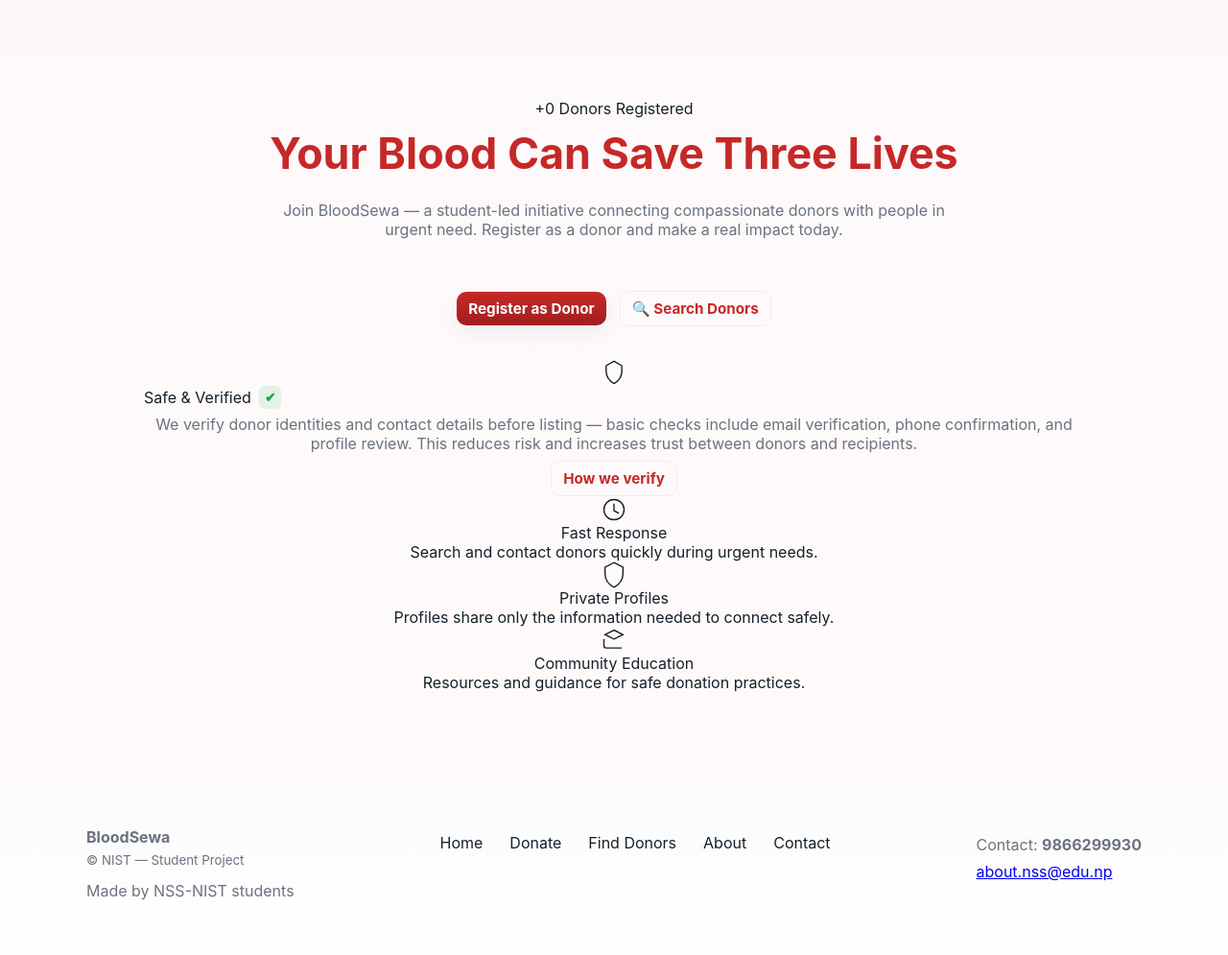
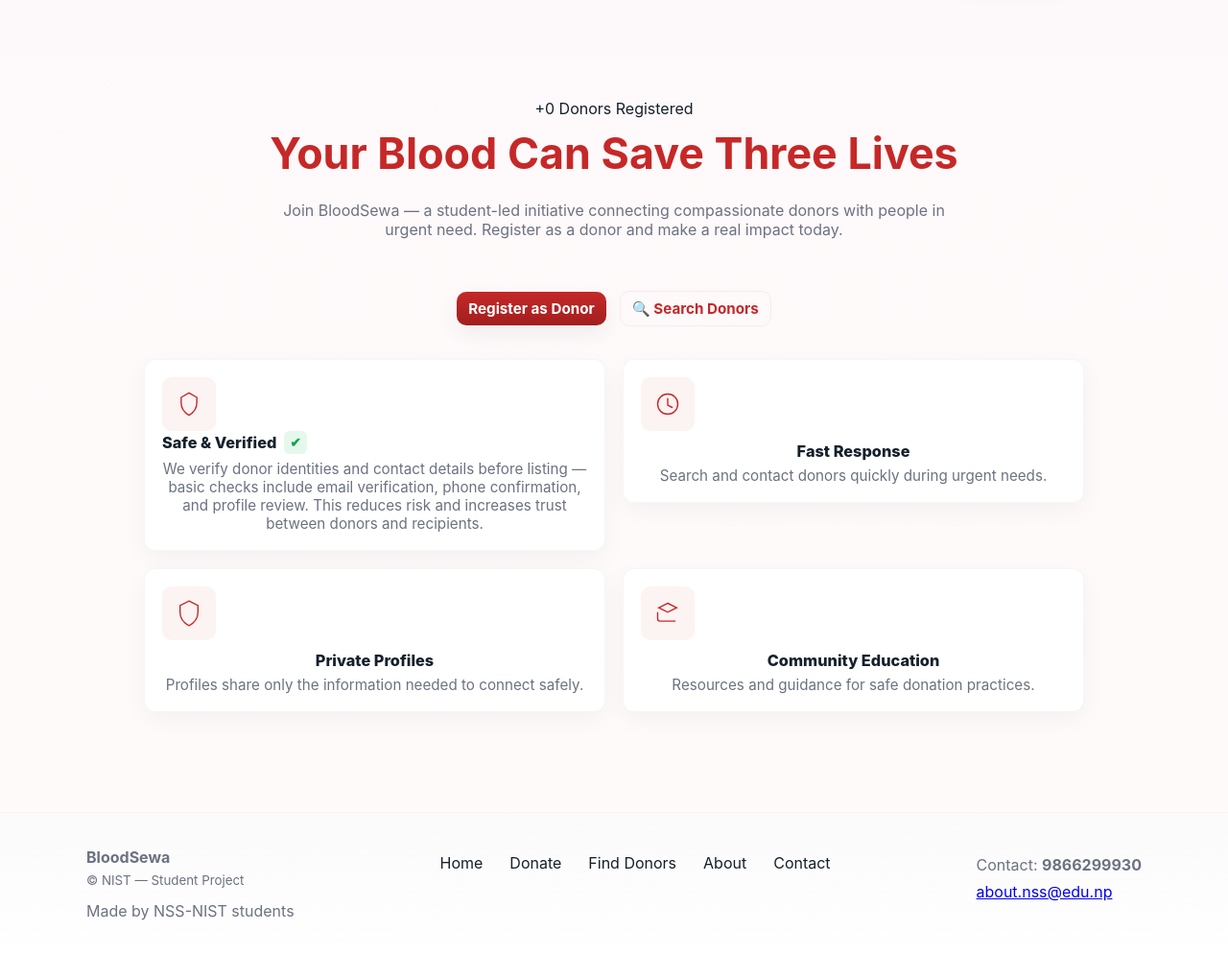
Before and after one commit to SuyogPy/Blood-Sewa, a PHP site: page / in a window 1280 px wide. Shown: the part 70-1065 px from the top of the page at 96% size. Before the commit the page ends 1008 px from the top, so only its background shows below. Run offline with PHP 8.4, Linux system fonts and the light colour scheme; data that the repository does not hold is empty.

Commit message:
styling imrovements

```diff
--- a/assets/style.css
+++ b/assets/style.css
@@ -77,6 +77,24 @@ body{font-family: Inter, 'Segoe UI', Roboto, system-ui, -apple-system, 'Helvetic
 .donor-badge{background:rgba(198,60,60,0.08);color:var(--accent);padding:6px 8px;border-radius:10px;font-weight:800}
 .donor-sub{color:var(--subtle);font-size:0.95rem}
 
+/* Features grid: 2 cards per row with entrance animation */
+.features-grid{display:grid;grid-template-columns:repeat(2,1fr);gap:18px;margin-top:18px;align-items:start}
+.feature-card{background:var(--surface);border-radius:12px;padding:18px;display:flex;flex-direction:column;justify-content:space-between;align-items:stretch;min-height:150px;box-shadow:0 8px 26px rgba(15,20,25,0.04);border:1px solid rgba(20,32,43,0.04);opacity:0;transform:translateY(10px);animation:fadeUp .5s ease forwards}
+.feature-icon{width:56px;height:56px;flex:0 0 56px;border-radius:10px;background:rgba(198,60,60,0.06);display:flex;align-items:center;justify-content:center;color:var(--primary);margin-right:8px}
+.feature-title{font-weight:800;color:var(--ink);font-size:1.02rem}
+.feature-desc{color:var(--subtle);font-size:0.95rem;margin-top:6px}
+.features-grid .feature-card:hover{transform:translateY(-6px);box-shadow:0 26px 60px rgba(11,18,32,0.06)}
+
+/* staggered animation delays */
+.features-grid .feature-card:nth-child(1){animation-delay:0.05s}
+.features-grid .feature-card:nth-child(2){animation-delay:0.12s}
+.features-grid .feature-card:nth-child(3){animation-delay:0.18s}
+.features-grid .feature-card:nth-child(4){animation-delay:0.24s}
+
+@keyframes fadeUp{from{opacity:0;transform:translateY(10px)}to{opacity:1;transform:translateY(0)}}
+
+@media(max-width:900px){.features-grid{grid-template-columns:1fr}}
+
 /* Profile card */
 .profile-card-inner{background:var(--surface);padding:18px;border-radius:12px;border:1px solid rgba(20,32,43,0.04)}
 .profile-row{display:flex;justify-content:space-between;gap:12px;padding:10px 0;border-bottom:1px dashed rgba(20,32,43,0.04)}
--- a/index.php
+++ b/index.php
@@ -35,7 +35,7 @@
                   <div class="check-badge" aria-hidden="true">✔</div>
                 </div>
                 <div class="feature-desc feature-verify">We verify donor identities and contact details before listing — basic checks include email verification, phone confirmation, and profile review. This reduces risk and increases trust between donors and recipients.</div>
-                <div class="mt-8"><a href="about.php" class="btn btn-outline">How we verify</a></div>
+
               </div>
             </div>
 
```
